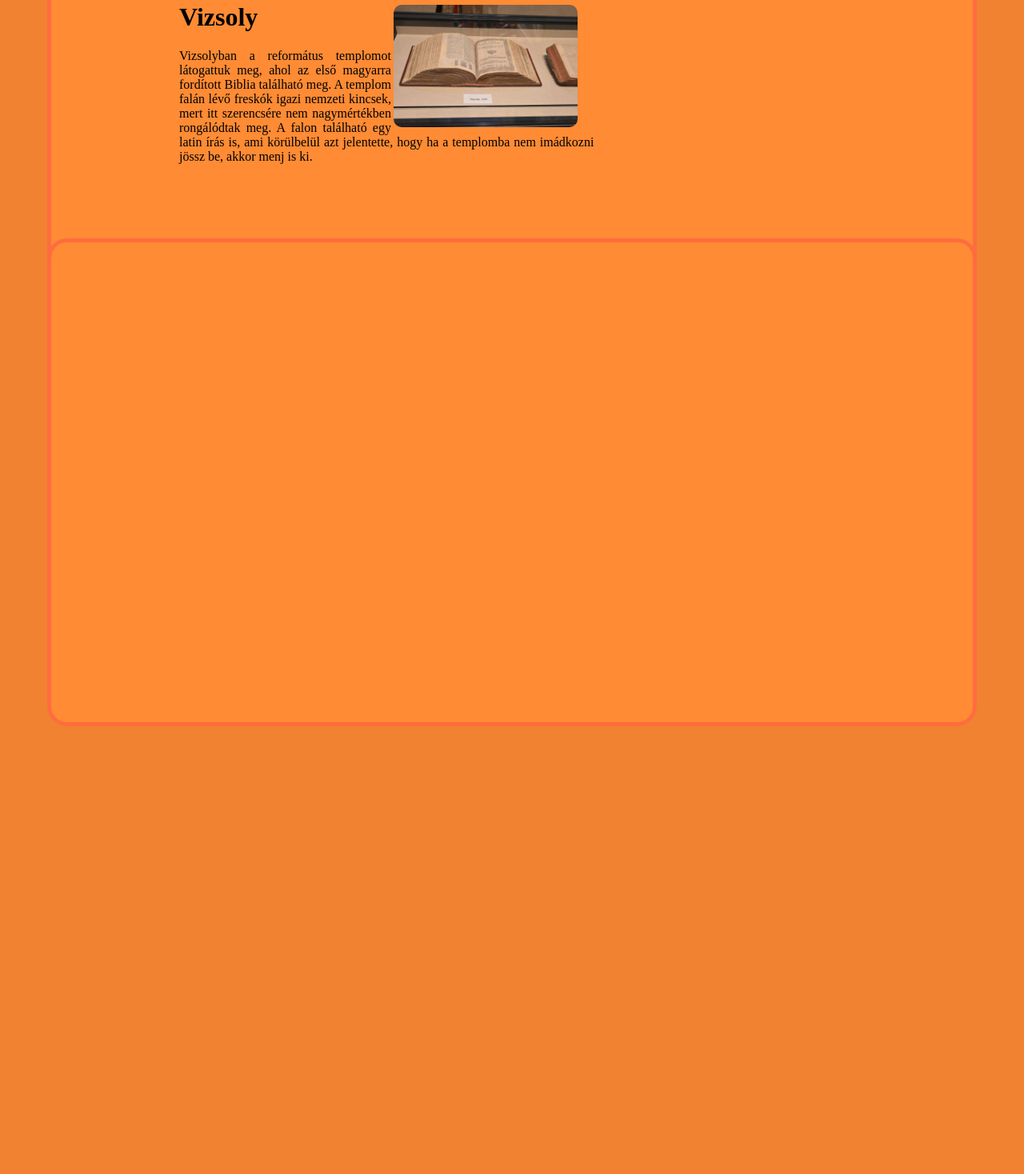
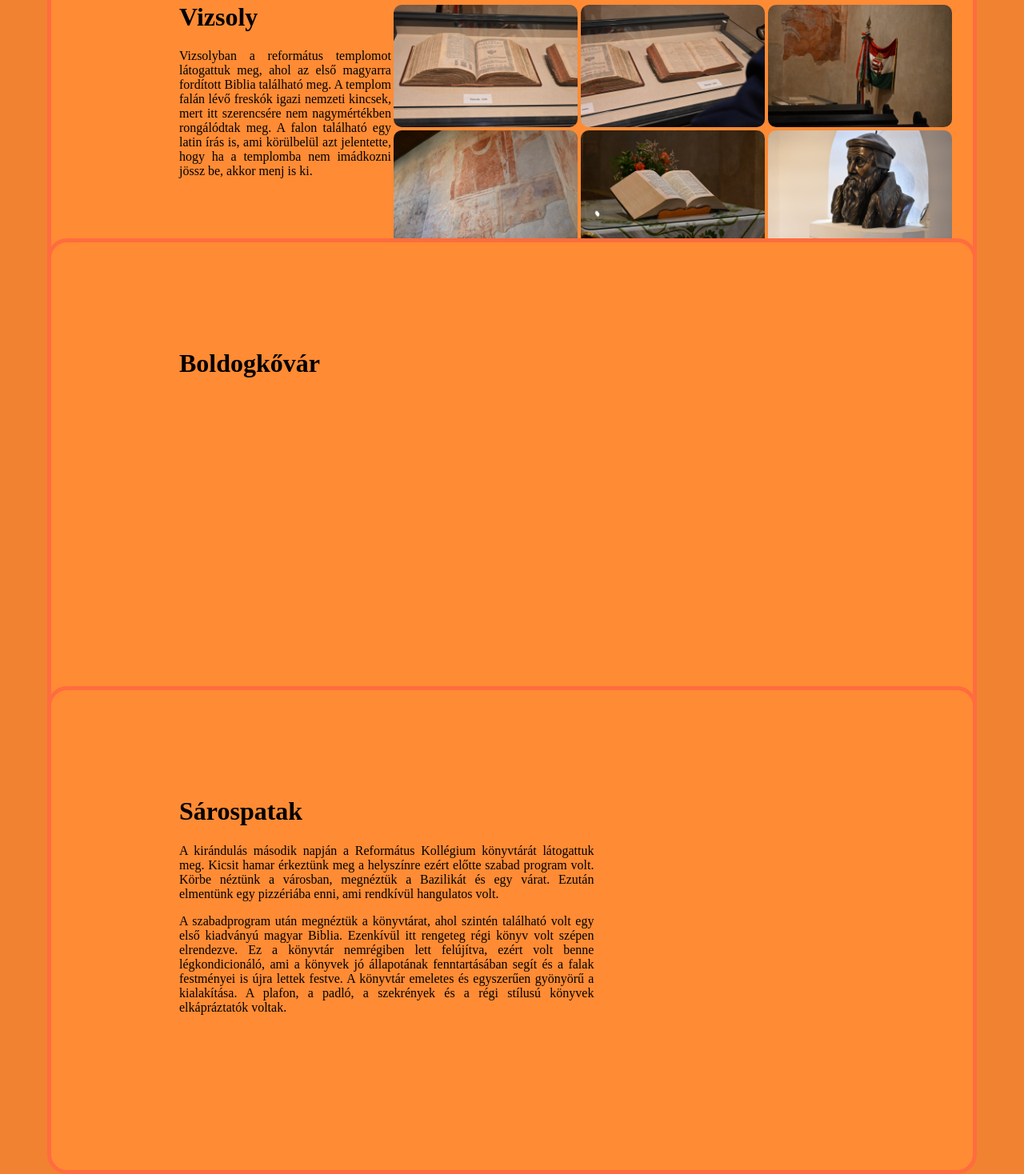
Before and after one commit to fmilan1/tanulmanyikirandulas2021, a plain HTML site: page masodiknap/index.html in a window 1280 px wide. Shown: the part 418-1886 px from the top of the page at 80% size. Before the commit the page ends 1326 px from the top, so only its background shows below. Drawn offline with Linux system fonts and the light colour scheme.

Commit message:
Add files via upload

```diff
--- a/masodiknap/index.html
+++ b/masodiknap/index.html
@@ -26,8 +26,17 @@
                 <td>
                     <img src="../galeria/biblia.jpg" alt="">
                 </td>
-                <td></td>
-                <td></td>
+                <td>
+                    <img src="../galeria/biblia2.jpg" alt="">
+                </td>
+                <td><img src="../galeria/templom.jpg" alt=""></td>
+            </tr>
+            <tr>
+                <td><img src="../galeria/templomfal.jpg" alt=""></td>
+                <td>
+                    <img src="../galeria/konyv.jpg" >
+                </td>
+                <td><img src="../galeria/ember.jpg" alt=""></td>
             </tr>
         </table>
         <div class="szoveg" style="padding: 0">
@@ -42,7 +51,26 @@
 
     </div>
 
-    <div class="box" style="top: 120%; width: 90%"></div>
+
+    <div class="box" style="top: 120%; width: 90%">
+        <div class="szoveg">
+            <h1>Boldogkővár</h1>
+        </div>
+
+    </div>
+
+<div class="box" style="top: 190%">
+    <div class="szoveg">
+        <h1>Sárospatak</h1>
+
+        <p>A kirándulás második napján a Református Kollégium könyvtárát látogattuk meg. Kicsit hamar érkeztünk meg a helyszínre ezért előtte szabad program volt. Körbe néztünk a városban, megnéztük a Bazilikát és egy várat.  Ezután elmentünk egy pizzériába enni, ami rendkívül hangulatos volt.
+        </p>
+
+        <p>
+            A szabadprogram után megnéztük a könyvtárat, ahol szintén található volt egy első kiadványú magyar Biblia.  Ezenkívül itt rengeteg régi könyv volt szépen elrendezve.  Ez a könyvtár nemrégiben lett felújítva, ezért volt benne légkondicionáló, ami a könyvek jó állapotának fenntartásában segít és a falak festményei is újra lettek festve. A könyvtár emeletes és egyszerűen gyönyörű a kialakítása. A plafon, a padló, a szekrények és a régi stílusú könyvek elkápráztatók voltak.
+        </p>
+    </div>
+</div>
 
 
 </body>
```
Also changed, not shown: elsonap/index.html (+5 -14 lines), harmadiknap/index.html (+27 -1 lines), index.html (+1 -0 lines), galeria/biblia2.jpg (added), galeria/ember.jpg (added), galeria/konyv.jpg (added), galeria/templom.jpg (added), galeria/templomfal.jpg (added).
